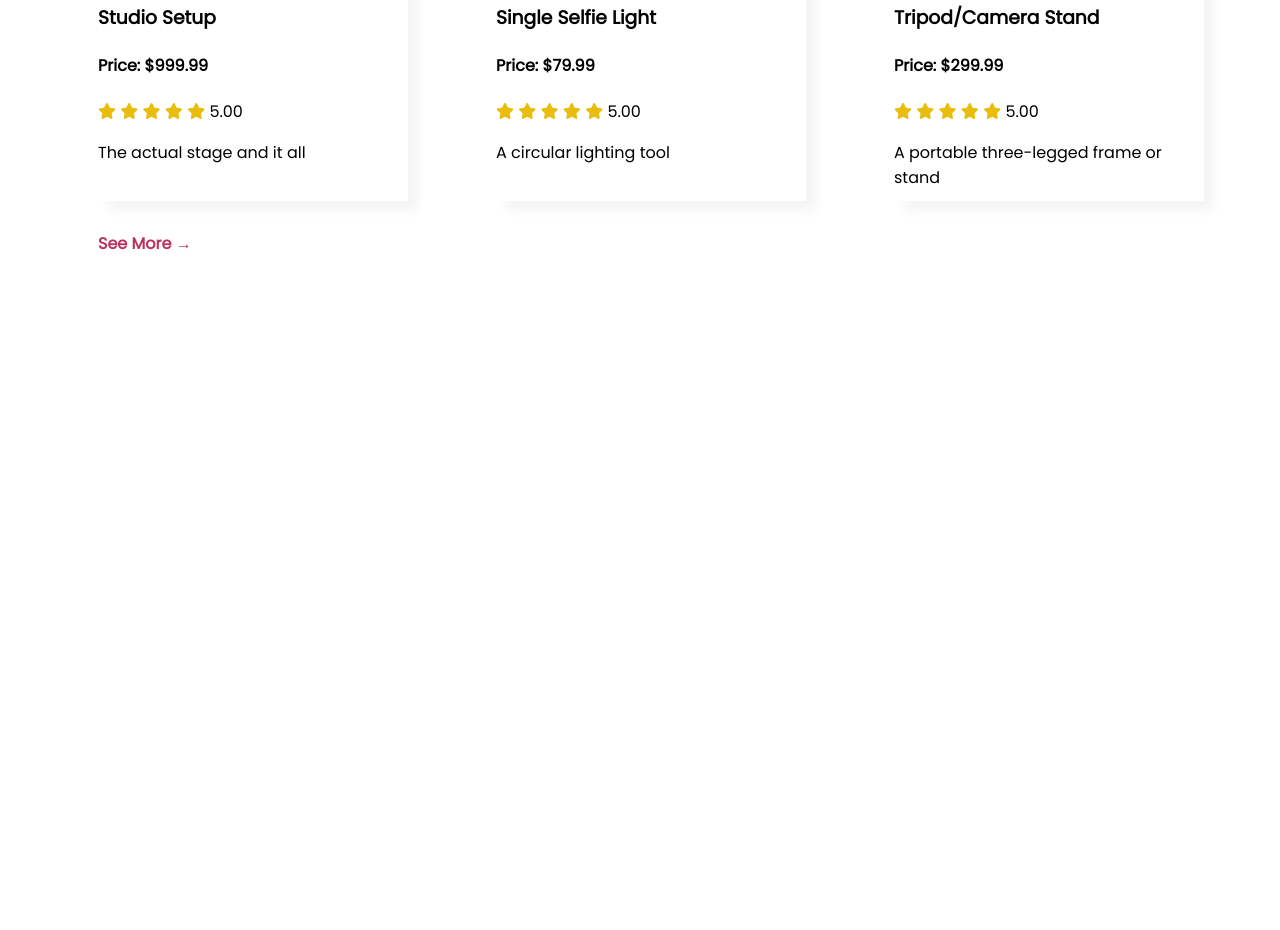
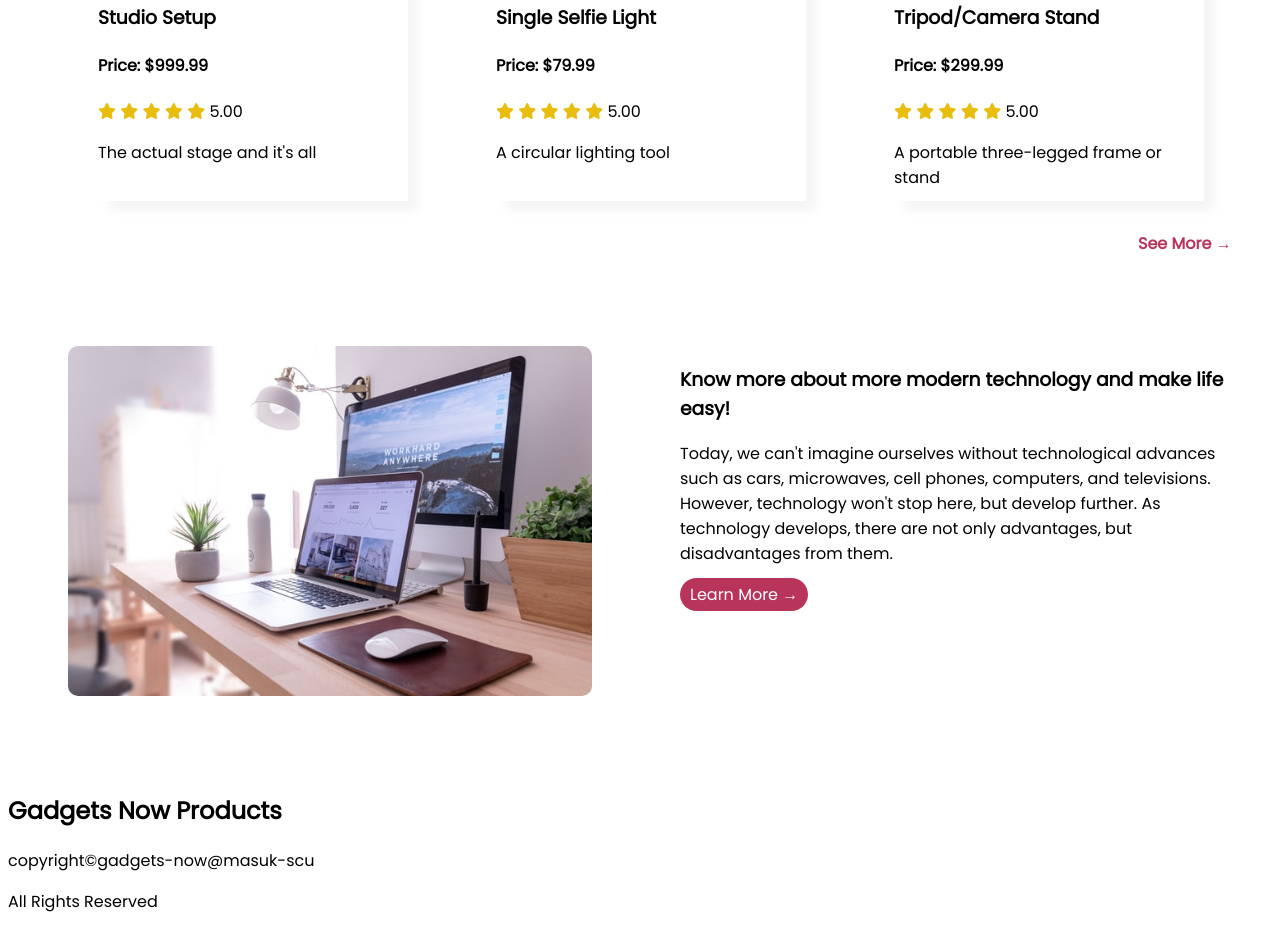
Before and after one commit to MasukBD/gadgets-now, a plain HTML site: page index.html in a window 1280 px wide. Shown: the part 2151-3081 px from the top of the page. Before the commit the page ends 2415 px from the top, so only its background shows below. Drawn offline with Linux system fonts and the light colour scheme.

Commit message:
added optional part

```diff
--- a/index.html
+++ b/index.html
@@ -184,7 +184,7 @@
                             <i class="fas fa-star"></i>
                             <span>5.00</span>
                         </div>
-                        <p>The actual stage and it all</p>
+                        <p>The actual stage and it's all</p>
                     </div>
                 </div>
                 <div class="product">
@@ -226,6 +226,28 @@
             </div>
             <a class="see-more" target="_blank" href="https://www.startech.com.bd/gadget">See More →</a>
         </section>
+        <section class="promo-area">
+            <div class="half-width">
+                <img id="work-hard" src="images/work-hard.jpg" alt="">
+            </div>
+            <div class="half-width">
+                <h3 class="optional-heading">Know more about more modern technology and make life easy!</h3>
+                <p>Today, we can't imagine ourselves without technological advances such as cars, microwaves, cell
+                    phones, computers, and televisions. However, technology won't stop here, but develop further. As
+                    technology develops, there are not only advantages, but disadvantages from them.</p>
+                <a class="link-button" target="_blank"
+                    href="https://www.nytimes.com/international/section/technology">Learn More →</a>
+            </div>
+        </section>
+        <footer>
+            <h2>Gadgets Now Products</h2>
+            <p>copyright©gadgets-now@masuk-scu</p>
+            <p>All Rights Reserved</p>
+            <div>
+
+            </div>
+
+        </footer>
     </main>
 </body>
 
--- a/style.css
+++ b/style.css
@@ -104,4 +104,12 @@ hr{
     color: #B9345A;
     text-decoration: none;
     font-weight: 600;
+    margin-left: 65em;
 }
+#work-hard{
+    border-radius: 10px;
+    margin-left: 20px;
+}
+.optional-heading{
+    font-weight: 900;
+}
```
